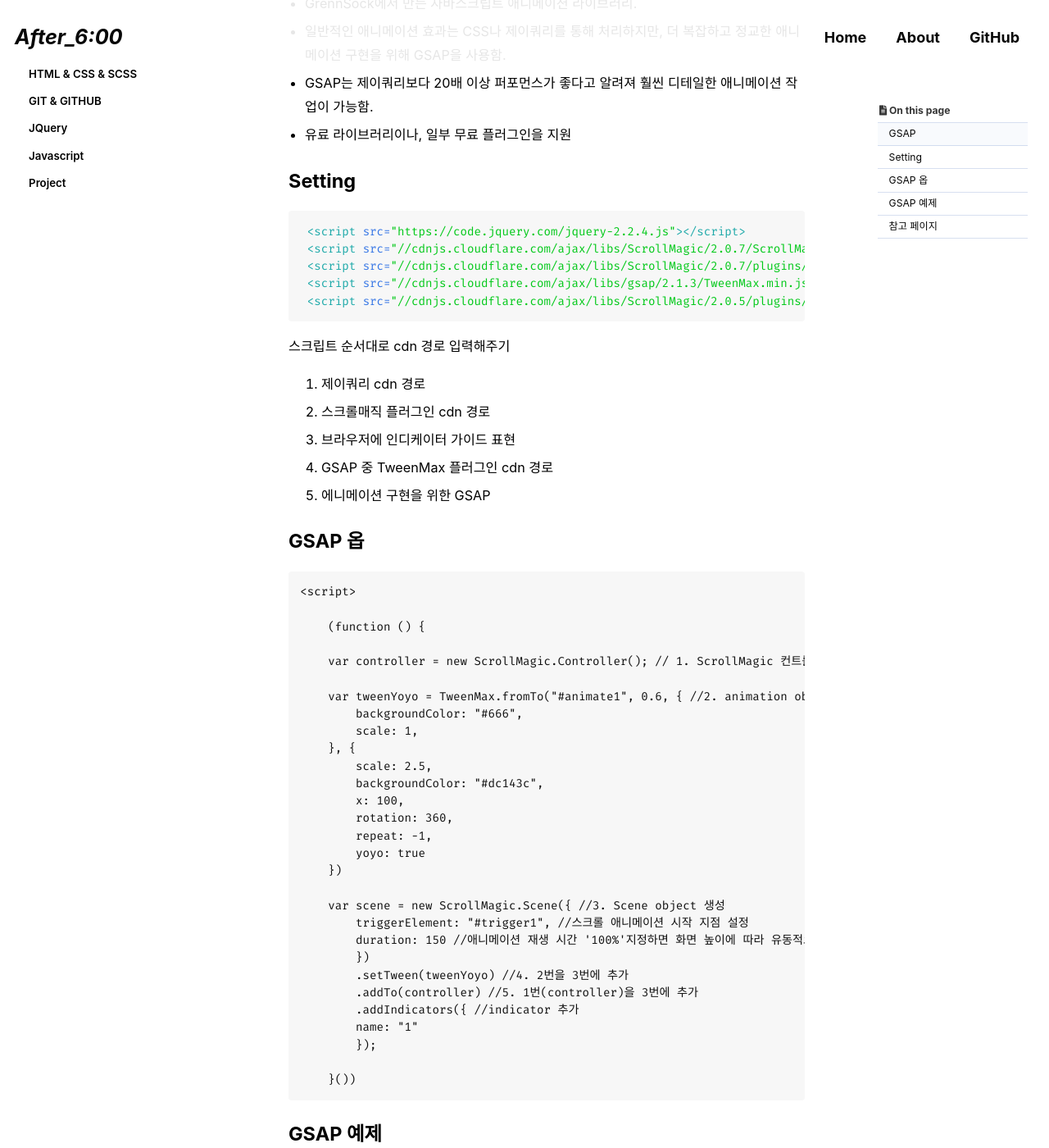
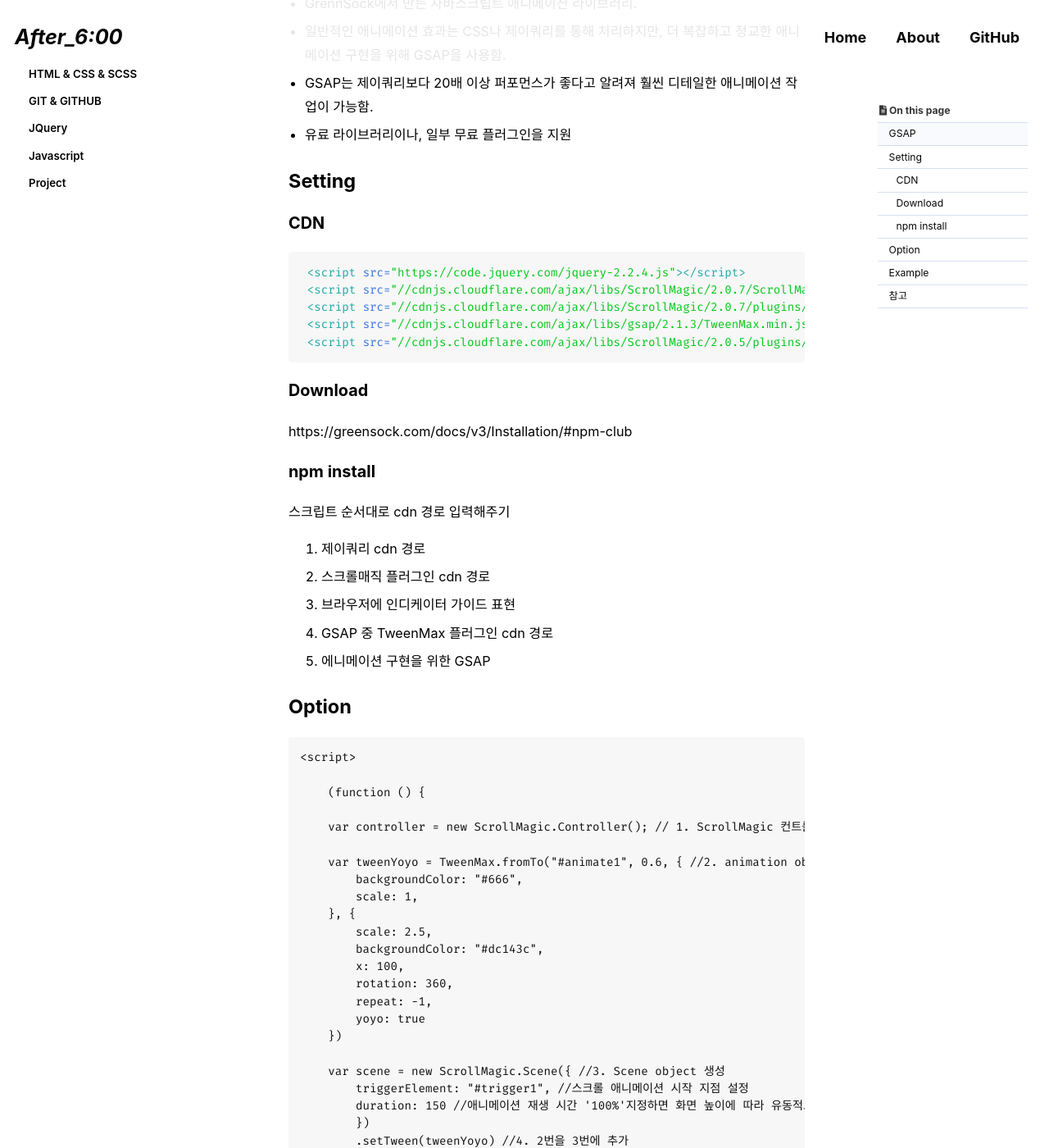
Before and after one commit to Chohyejin53/Chohyejin53.github.io, a Jekyll site: the page built from _posts/2022-09-14-gsap_scrollmagic.md, in a window 1280 px wide and 1400 px high, scrolled down 311 px. Shown: the whole window at 82% size. Built offline with Jekyll 4.4.1, drawn with Linux system fonts in a browser that asks for light colours; cached includes are drawn as plain includes; some web fonts are replaced; comment, search, counter and statistics services are not loaded.

Commit message:
Update 2022-09-14-gsap_scrollmagic.md

````diff
--- a/_posts/2022-09-14-gsap_scrollmagic.md
+++ b/_posts/2022-09-14-gsap_scrollmagic.md
@@ -26,6 +26,7 @@ last_modified_at: 2022-09-14
 
 ## Setting
 
+### CDN
 ```html
  <script src="https://code.jquery.com/jquery-2.2.4.js"></script>
  <script src="//cdnjs.cloudflare.com/ajax/libs/ScrollMagic/2.0.7/ScrollMagic.min.js"></script>
@@ -34,6 +35,11 @@ last_modified_at: 2022-09-14
  <script src="//cdnjs.cloudflare.com/ajax/libs/ScrollMagic/2.0.5/plugins/animation.gsap.js"></script>
 ```
 
+### Download
+https://greensock.com/docs/v3/Installation/#npm-club
+
+### npm install
+
 스크립트 순서대로 cdn 경로 입력해주기
 1. 제이쿼리 cdn 경로
 2. 스크롤매직 플러그인 cdn 경로
@@ -41,7 +47,7 @@ last_modified_at: 2022-09-14
 4. GSAP 중 TweenMax 플러그인 cdn 경로
 5. 에니메이션 구현을 위한 GSAP
 
-## GSAP 옵
+## Option
 
 ```
 <script>
@@ -75,13 +81,13 @@ last_modified_at: 2022-09-14
     }())
 ```
 
-## GSAP 예제
+## Example
 http://scrollmagic.io/examples/index.html
 
 
 
 
-## 참고 페이지
+## 참고
 https://frontdev.tistory.com/entry/Greensock-GreenSock-ScrollTrigger-%ED%94%8C%EB%9F%AC%EA%B7%B8%EC%9D%B8
 https://frontdev.tistory.com/entry/Greensock-GreenSock-ScrollTrigger-%ED%94%8C%EB%9F%AC%EA%B7%B8%EC%9D%B8
 https://nykim.work/30?category=692676
````
